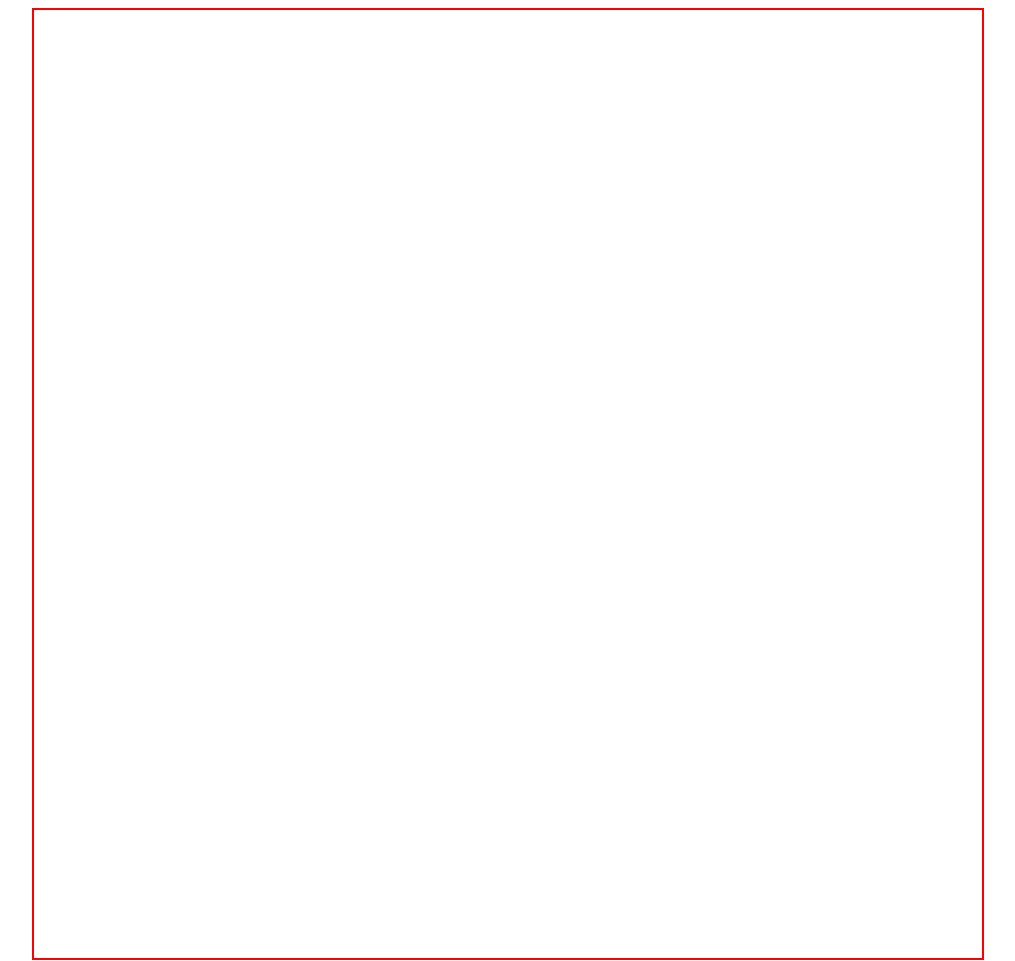
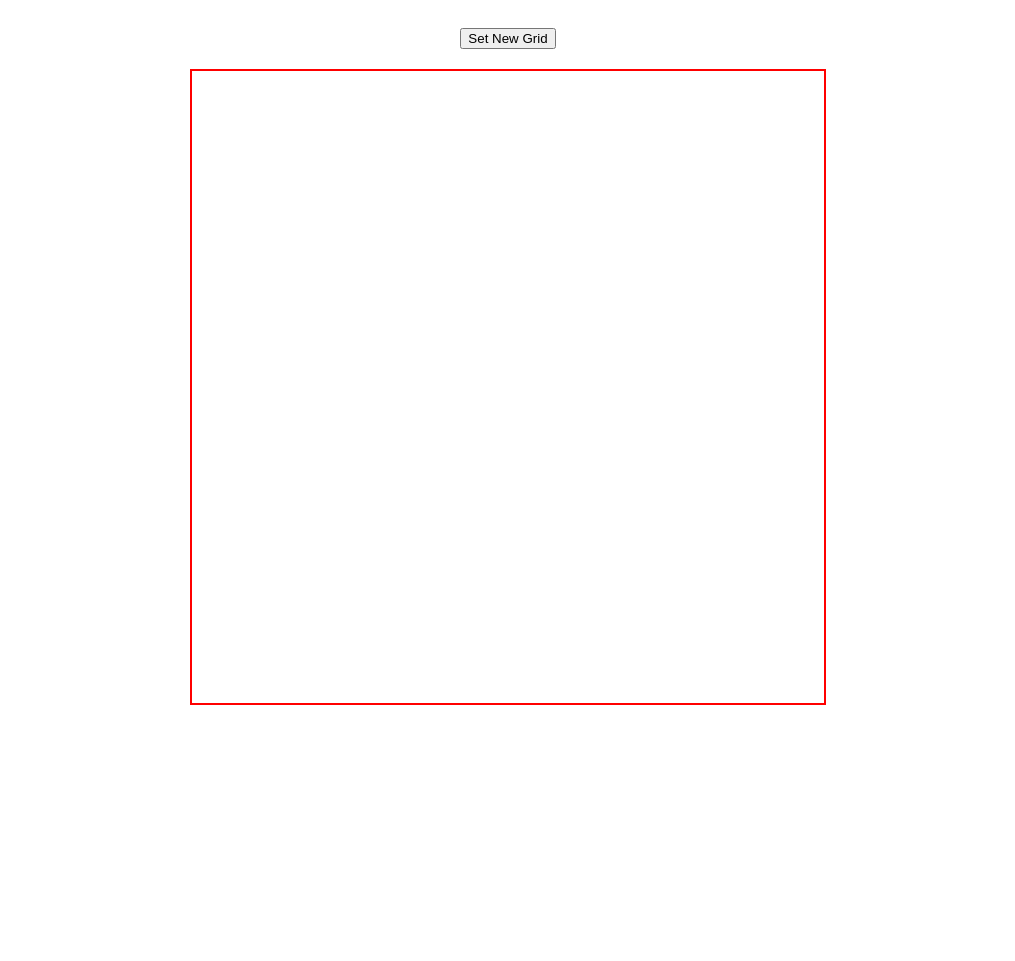
Before and after one commit to safetyWhat/etchaSketch, a plain HTML site: page index.html in a window 1280 px wide. Shown: the whole page, without its empty margins (132-1147 px from the left). After the commit the page ends 800 px from the top, so only its background shows below. Drawn offline with Linux system fonts and the light colour scheme.

Commit message:
Finish etch a sketch project.
1. added button to reset grid.
2. added prompt to enter number of squares for grid.
3. grid resets after button click and entry of new number.
4. number must be between 4 and 100.

```diff
--- a/index.html
+++ b/index.html
@@ -8,6 +8,9 @@
     <script src="script.js" defer></script>
 </head>
 <body>
+    <div class="btnBox">
+        <button class="restart, btn" onclick="reset()">Set New Grid</button>
+    </div>
     <div class="container"></div>
 
 </body>
--- a/script.js
+++ b/script.js
@@ -1,27 +1,52 @@
 const container = document.querySelector('.container');
-let rowNum = 1
-let squareNum = 1
+let rowNum = 1;
+let squareNum = 1;
+let y = 16;
+let squares = document.querySelectorAll('.squares');
 
-for (x = 0; x < 16; x++) {
-    let row = 'row' + rowNum;
-    //console.log(row);
-    const rows = document.createElement('div');
-    rows.setAttribute('id', row);
-    rows.className = 'rows';
-    container.appendChild(rows);
+let draw = function() {
+    let squares = document.querySelectorAll('.squares');
+    squares.forEach(function(changeColor) {
+        changeColor.addEventListener("mouseenter", (event) => {
+            event.target.style.background = "black";
+            }, false);
+    })
+}
 
-    for (i = 0; i < 16; i++) {
-        //console.log(squareNum);
+let setGrid = function (y){
+    for (x = 0; x < y; x++) { //create rows within container
+        let row = 'row' + rowNum;
+        const rows = document.createElement('div');
+        rows.setAttribute('id', row);
+        rows.className = 'rows';
+        container.appendChild(rows);
+
+    for (i = 0; i < y; i++) { //create squares within the row
         const squares = document.createElement('div');
         squares.className = 'squares';
-        //squares.textContent = squareNum;
         rows.appendChild(squares);
         squareNum++
     }
     rowNum++
+    }
 }
-let squares = document.querySelectorAll('.squares')
-squares.forEach(function(changeColor) {
-changeColor.addEventListener("mouseenter", (event) => {
-    event.target.style.background = "black";
-}, false);})
+setGrid(y);
+draw();
+
+let reset = function() {
+    let squares = document.querySelectorAll('.squares');
+    squares.forEach(el => el.remove()); //removes all current squares from rows
+    let rows = document.querySelectorAll('.rows');
+    rows.forEach(el => el.remove()); //removes all rows from the container
+    let gridNum = prompt("Enter a number between 4 and 100", '4');
+    if (gridNum > 100) { //if user enters number greater than 100, default to 100
+        gridNum = 100
+        console.log(gridNum)
+    } else if (gridNum < 4) { //if user enters number less than 4, default to 4
+        gridNum = 4
+    }
+    y = gridNum
+    console.log(y)
+    setGrid(y);
+    draw();
+}
--- a/style.css
+++ b/style.css
@@ -2,7 +2,7 @@
     display: flex;
     flex-direction: column;
     border: 2px solid red;
-    width: 75%;
+    width: 50%;
     margin: auto;
     aspect-ratio: 1 / 1;
 }
@@ -14,6 +14,17 @@
 }
 
 .squares {
+    /*border: 2px solid green;*/
     flex:1;
-    /*border: 2px solid green;*/
 }
+
+.btnBox {
+    width: 50%;
+    /*border: 2px solid red;*/
+    margin: auto;
+    text-align: center;
+}
+
+.btn {
+    margin: 20px auto;
+}
```
